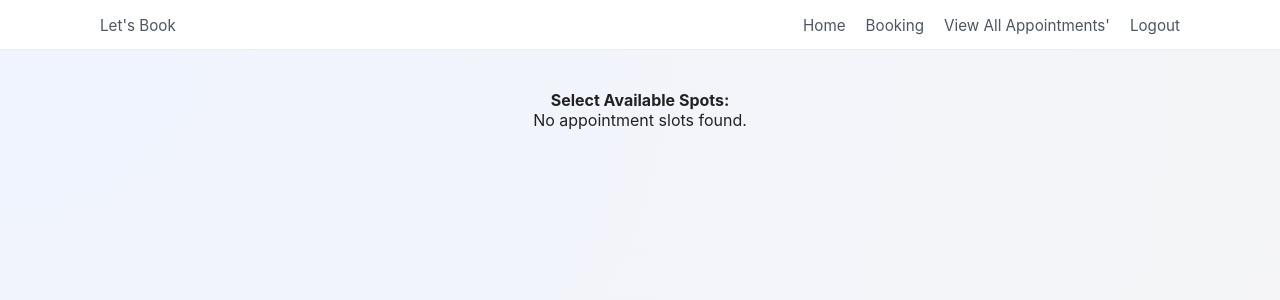
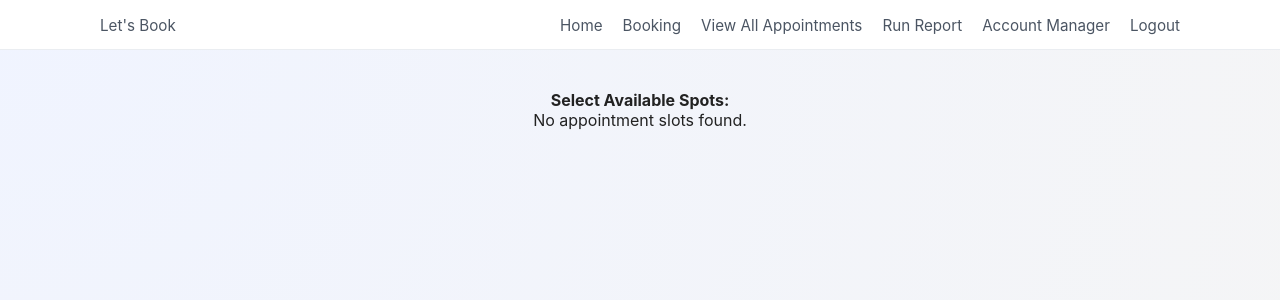
Before and after one commit to neenavarughese55/CS440-CS540-Group-1-, a PHP site: page /cs540project/booking.php in a window 1280 px wide. Shown: the top 300 px of the page. Run offline with PHP 8.4, Linux system fonts and the light colour scheme; the visitor is signed in with stand-in values (Sample User, id 1); data comes from the database, SQL or seed files in the repository; data that the repository does not hold is empty.

Commit message:
Add files via upload

```diff
--- a/new-cs540-project/include/header.php
+++ b/new-cs540-project/include/header.php
@@ -24,11 +24,12 @@
             if ($_SESSION['user_role'] != "service-provider") {
               echo " style = 'display: none;' ";
             }
-          ?>><a href="slot_creating.php">Create Slot</a></li>
+          ?>><a href="slot_creating.php">Create Slot</a>
+        </li>
         <li><a href="view-appointments.php">
           <?php
             if ($_SESSION['user_role'] == "admin") {
-              echo "View All Appointments' ";
+              echo "View All Appointments";
             } else if ($_SESSION['user_role'] == "service-provider") {
               echo "View My Appointment Slots";
             } else {
@@ -36,7 +37,14 @@
             }
           ?>
         </a></li>
-        <!-- <li><a href="setting.php">Setting</a></li> -->
+        <li><a href="report.php">Run Report</a></li>
+        <li
+          <?php
+            if ($_SESSION['user_role'] != "admin") {
+              echo " style = 'display: none;' ";
+            }
+          ?>><a href="account_manager.php">Account Manager</a>
+        </li>
         <li><a href="backend/logout.php">Logout</a></li>
       </ul>
     </nav>
```
